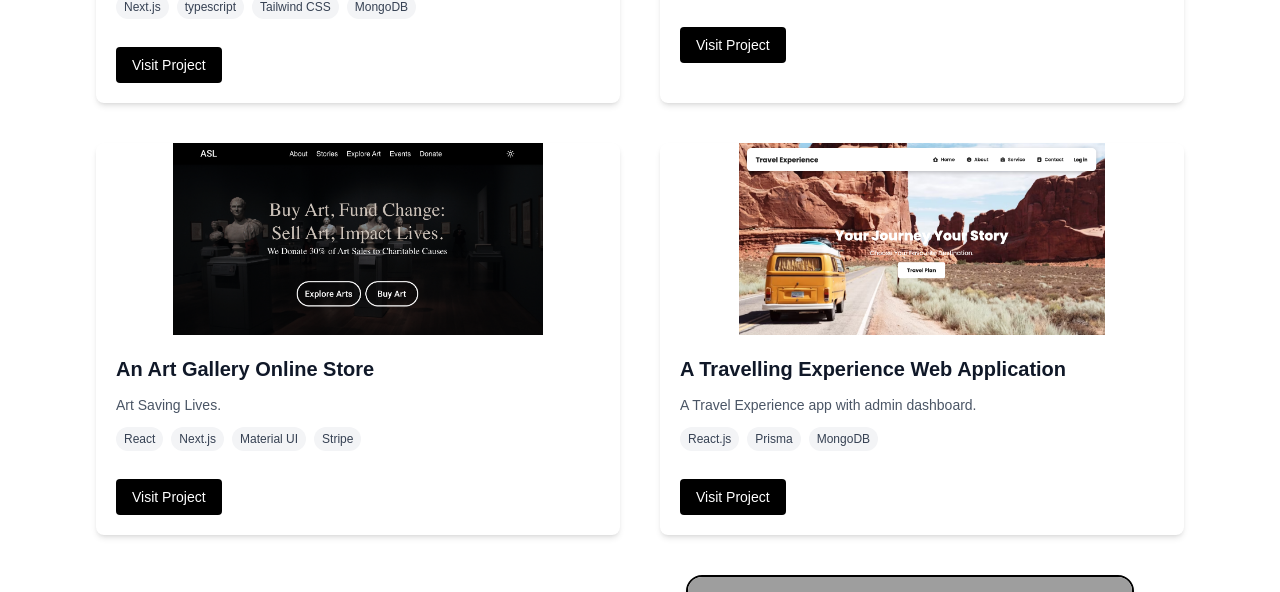
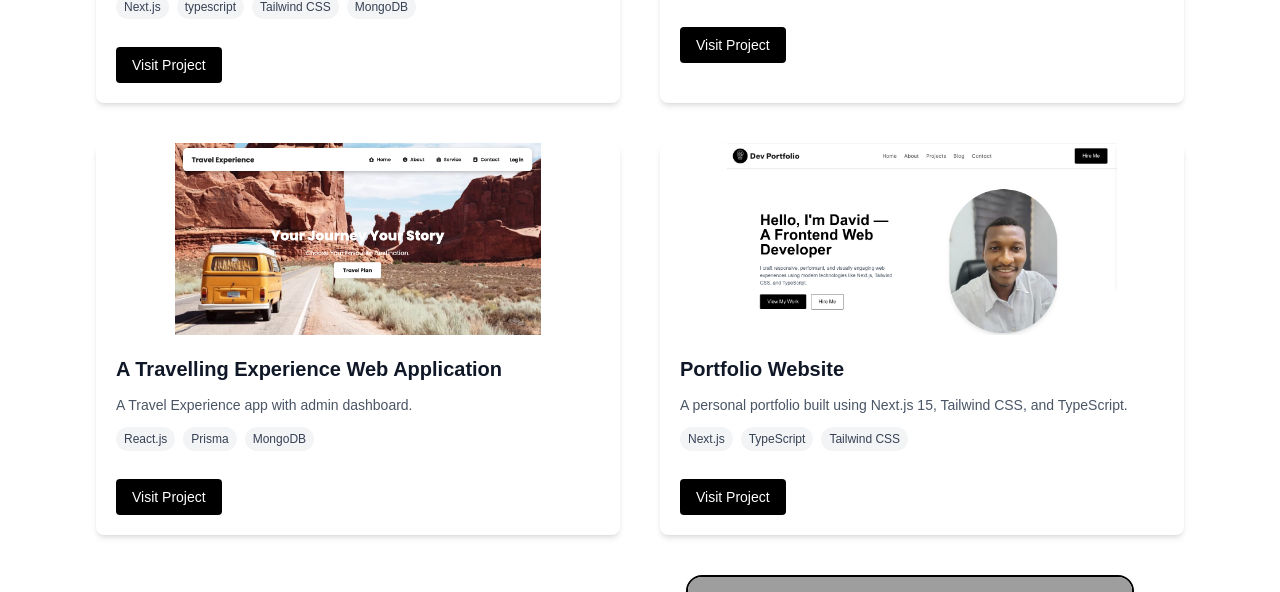
Before and after one commit to davidkingsilite/portfolio, a Next.js app: page / in a window 1280 px wide. Shown: the part 1132-1724 px from the top of the page. Built offline with nearby package versions, Linux system fonts and the light colour scheme; grey boxes are pictures that could not be loaded.

Commit message:
code added

```diff
--- a/constants/index.ts
+++ b/constants/index.ts
@@ -16,14 +16,14 @@ export const projects = [
     projectUrl: 'https://ecommerce-site.com',
     techStack: ['React', 'Next.js','Tailwind CSS', 'Stripe'],
   },
-  {
-    id: 3,
-    title: 'An Art Gallery Online Store',
-    description: 'Art Saving Lives.',
-    imageUrl: '/artsavin.png',
-    projectUrl: 'https://artsavinglifes.onrender.com',
-    techStack: ['React', 'Next.js', 'Material UI', 'Stripe'],
-  },
+  // {
+  //   id: 3,
+  //   title: 'An Art Gallery Online Store',
+  //   description: 'Art Saving Lives.',
+  //   imageUrl: '/artsavin.png',
+  //   projectUrl: 'https://artsavinglifes.onrender.com',
+  //   techStack: ['React', 'Next.js', 'Material UI', 'Stripe'],
+  // },
   {
     id: 4,
     title: 'A Travelling Experience Web Application',
```
